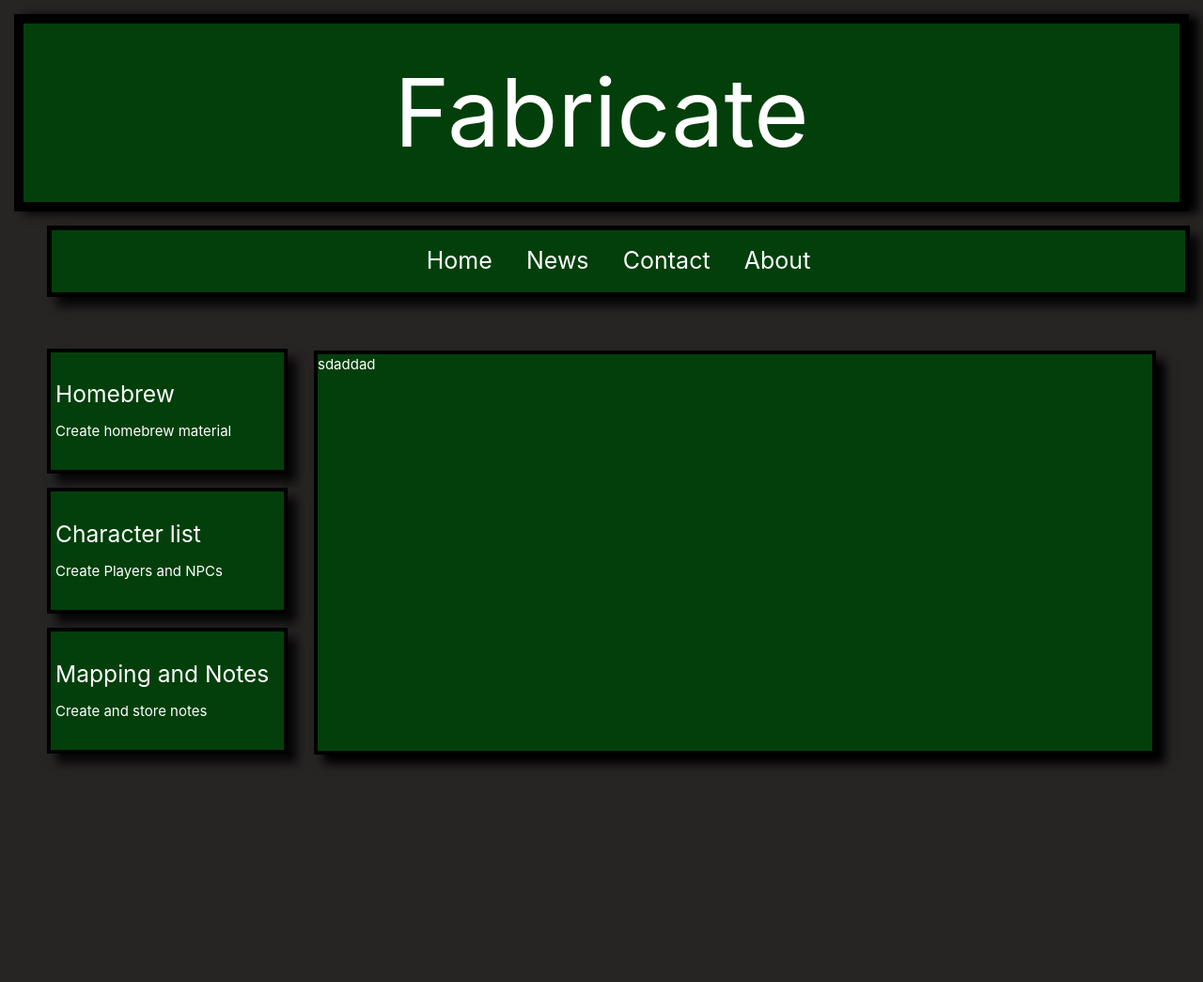
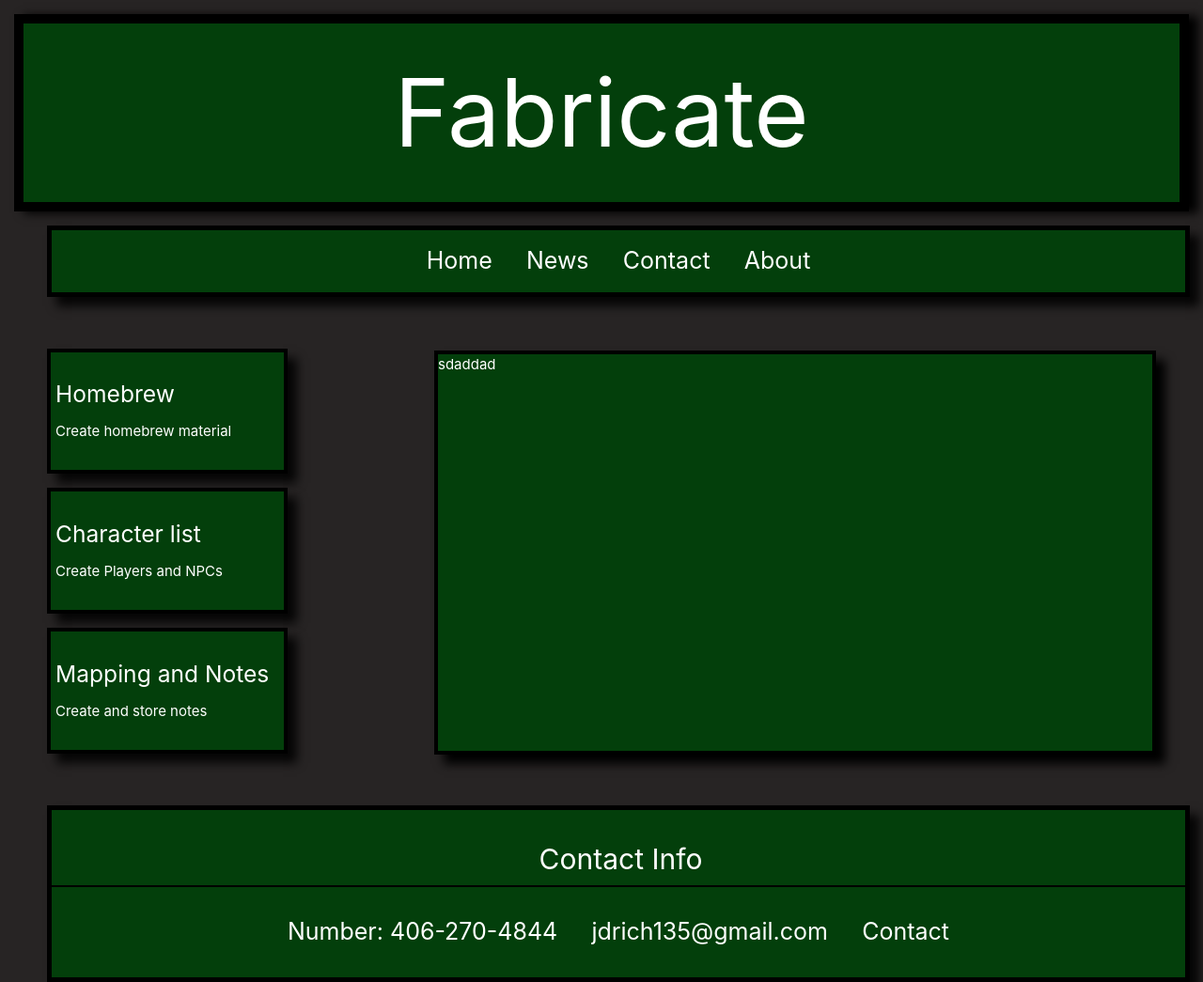
Before and after one commit to JaydenSchuff/Fabricate, a plain HTML site: page index.html in a window 1280 px wide. Shown: the whole page at 94% size. Before the commit the page ends 857 px from the top, so only its background shows below. Drawn offline with nearby package versions, Linux system fonts and the light colour scheme.

Commit message:
added contact info

```diff
--- a/assests/style.css
+++ b/assests/style.css
@@ -87,9 +87,16 @@ content{
     background-color: var(--bgColor);
     border: solid black 4px;
     margin-top: 57px;
-    width: 70%;
+    width: 60%;
     height: 430px;
     box-shadow: 10px 10px 10px black;
     color: var(--txtColor);
     margin-right: 50px;
 }
+
+.footer{
+    border-bottom: solid black 2px;
+    margin-bottom: 15px;
+    padding-bottom: 5px;
+    font-size: 30px;
+}
--- a/index.html
+++ b/index.html
@@ -35,5 +35,13 @@
 
 <content>sdaddad</content>
 
+<footer class="nav">
+  <p class="footer">Contact Info</p>
+  <ul>
+    <li  id="number" class="navLi"><a href="#number">Number: 406-270-4844</a></li>
+    <li id="email" class="navLi"><a href="mailto:jdrich135@gmail.com">jdrich135@gmail.com</a></li>
+    <li class="navLi"><a href="#contact">Contact</a></li>
+  </ul>
+</footer>
 </body>
 </html>
```
